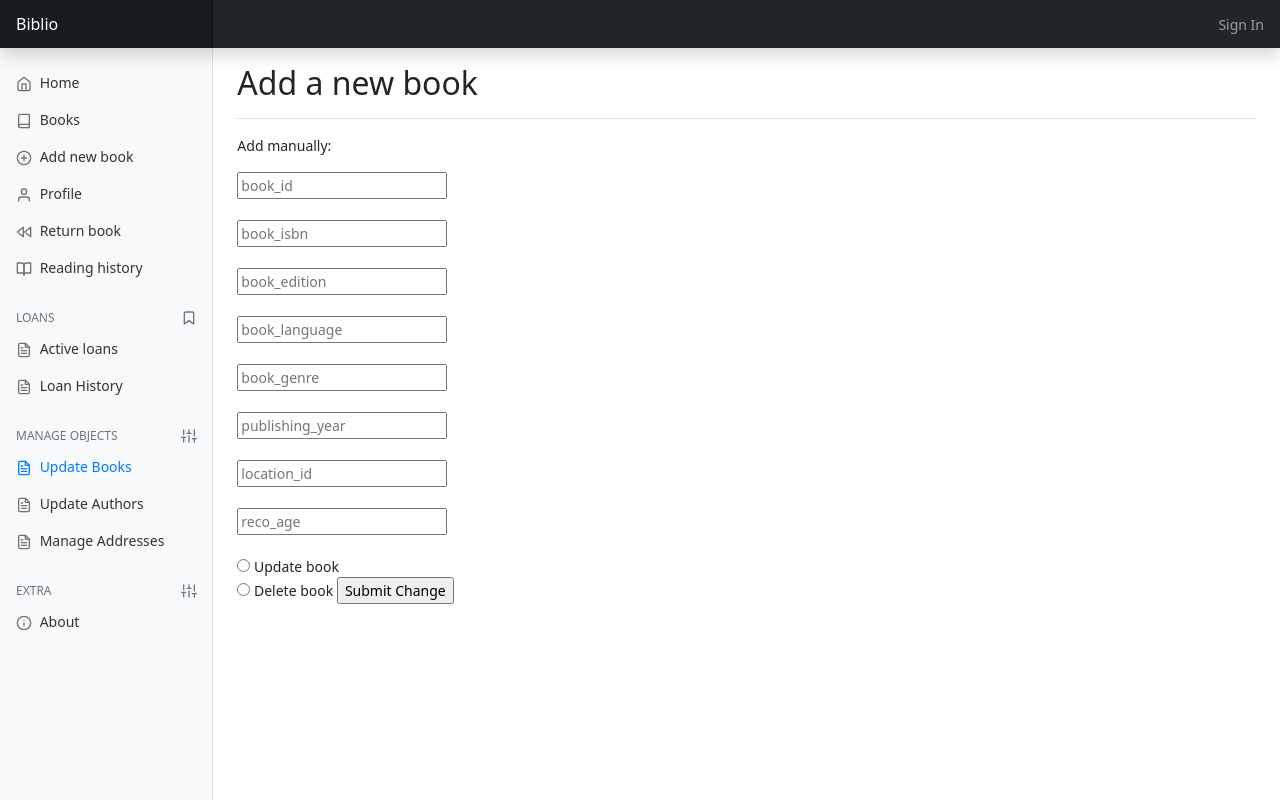
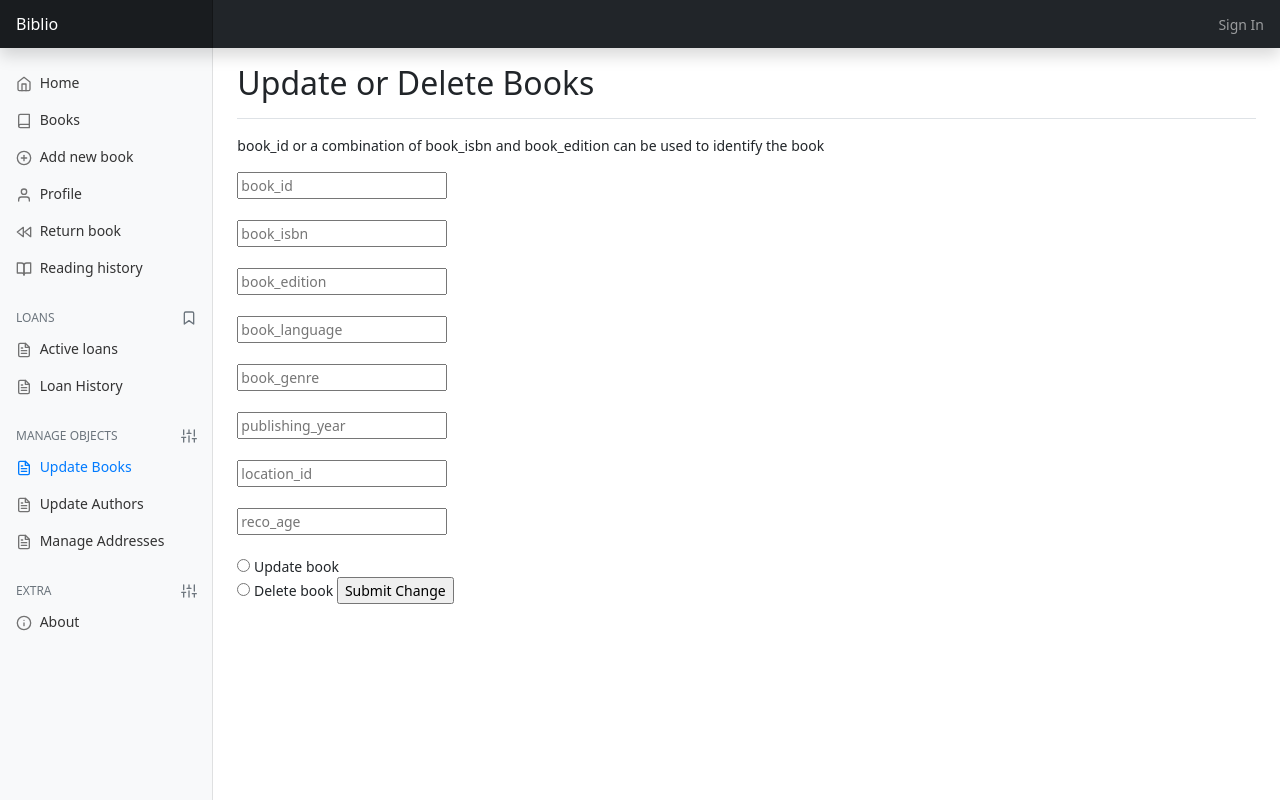
Before and after one commit to BennerLukas/Biblio, a Flask app: page /update_book in a window 1280 px wide. Run offline with Flask 2, Linux system fonts and the light colour scheme; some libraries are stand-ins or nearby versions.

Commit message:
fixed errors on pages

```diff
--- a/src/code/app/templates/update_address.html
+++ b/src/code/app/templates/update_address.html
@@ -1,12 +1,11 @@
 <!-- about.html-->
 
 {% extends "includes/raw.html" %}
-{% block title %}Add book{% endblock %}
-{% block heading %}Add a new book{% endblock %}
+{% block title %}Manage Addresses{% endblock %}
+{% block heading %}Update, Add or Delete Addresses{% endblock %}
 {% block body %}
 
 <div>
-    <p>Add manually:</p>
     <form action="/execute_change_address_manually" method="post">
         <input type="address_id" name = "address_id" placeholder="address_id">
         <br><br>
--- a/src/code/app/templates/update_author.html
+++ b/src/code/app/templates/update_author.html
@@ -1,12 +1,11 @@
 <!-- about.html-->
 
 {% extends "includes/raw.html" %}
-{% block title %}Add book{% endblock %}
-{% block heading %}Add a new book{% endblock %}
+{% block title %}Update Authors{% endblock %}
+{% block heading %}Update or Delete Authors{% endblock %}
 {% block body %}
 
 <div>
-    <p>Add manually:</p>
     <form action="/execute_change_book_manually" method="post">
         <input type="author_id" name = "author_id" placeholder="author_id">
         <br><br>
--- a/src/code/app/templates/update_book.html
+++ b/src/code/app/templates/update_book.html
@@ -1,12 +1,12 @@
 <!-- about.html-->
 
 {% extends "includes/raw.html" %}
-{% block title %}Add book{% endblock %}
-{% block heading %}Add a new book{% endblock %}
+{% block title %}Update book{% endblock %}
+{% block heading %}Update or Delete Books{% endblock %}
 {% block body %}
 
 <div>
-    <p>Add manually:</p>
+    <p>book_id or a combination of book_isbn and book_edition can be used to identify the book</p>
     <form action="/execute_change_book_manually" method="post">
         <input type="book_id" name = "book_id" placeholder="book_id">
         <br><br>
```
